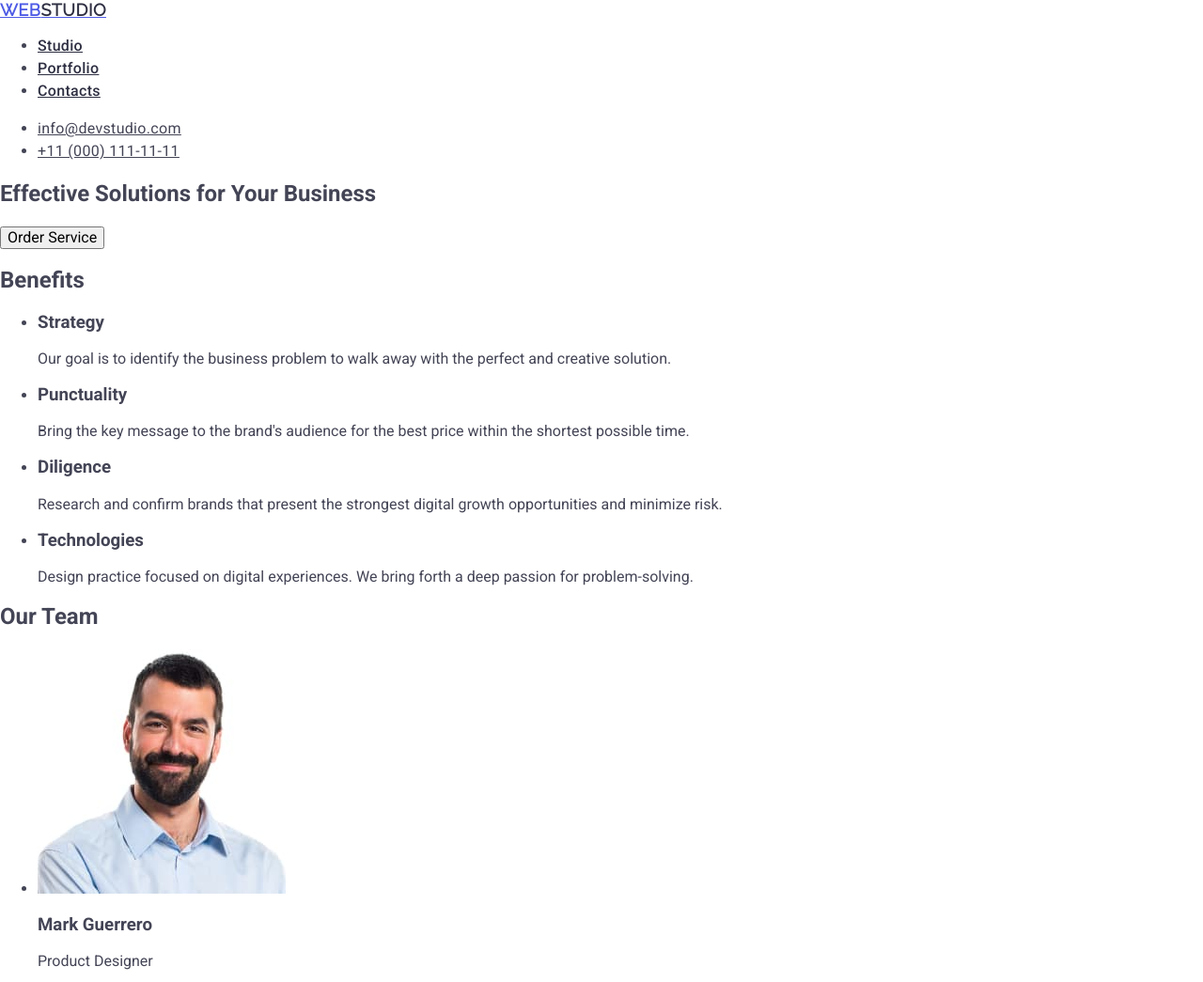
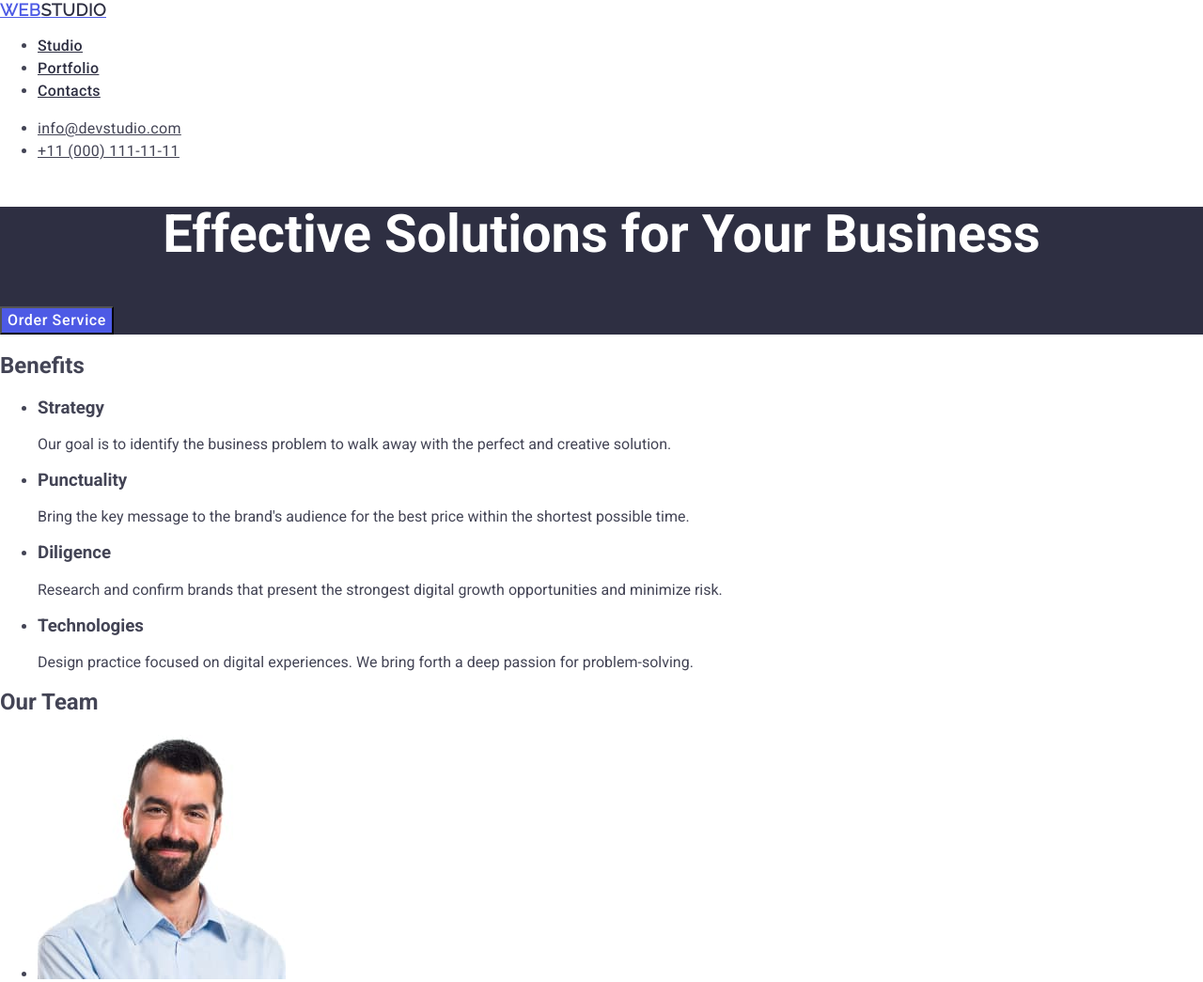
Before and after one commit to za3DopoGo/goit-markup-hw-02, a plain HTML site: page index.html in a window 1280 px wide. Shown: the top 1045 px of the page at 94% size. Drawn offline with nearby package versions, Linux system fonts and the light colour scheme.

Commit message:
audit-first-sec

```diff
--- a/css/styles.css
+++ b/css/styles.css
@@ -35,3 +35,24 @@ address {
 .contact:hover, .contact:focus {
     color: #404bbf;
 }
+.firstsec {
+    background-color: #2e2f42;
+}
+.losung {
+    font-size: 56px;
+    line-height: 1.07;
+    text-align: center;
+    letter-spacing: 0.02;
+    color: #FFFFFF;
+}
+.button {
+    background-color: #4d5ae5;
+    font-weight: 500;
+    line-height: 1.5;
+    letter-spacing: 0.04em;
+    color: #ffffff;
+    cursor: pointer;
+}
+.button:hover, .button:focus {
+    background-color: #404bbf;
+}
--- a/index.html
+++ b/index.html
@@ -38,9 +38,9 @@
 
     </header>
     <main>
-        <section>
-            <h1>Effective Solutions for Your Business</h1>
-            <button type="button">Order Service</button>
+        <section class="firstsec">
+            <h1 class="losung">Effective Solutions for Your Business</h1>
+            <button type="button" class="button">Order Service</button>
         </section>
        <section>
            <h2>Benefits</h2>
```
